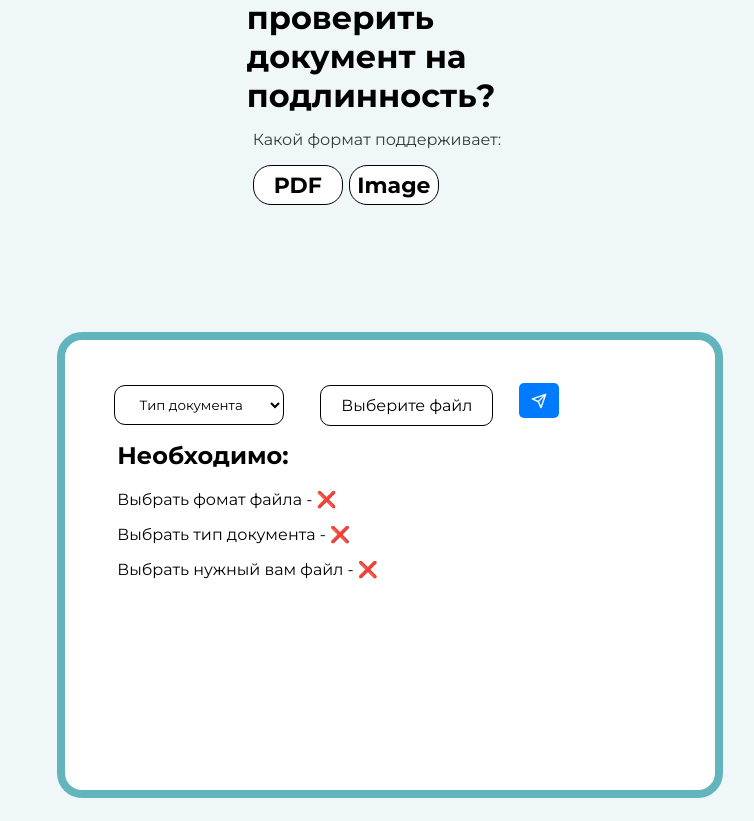
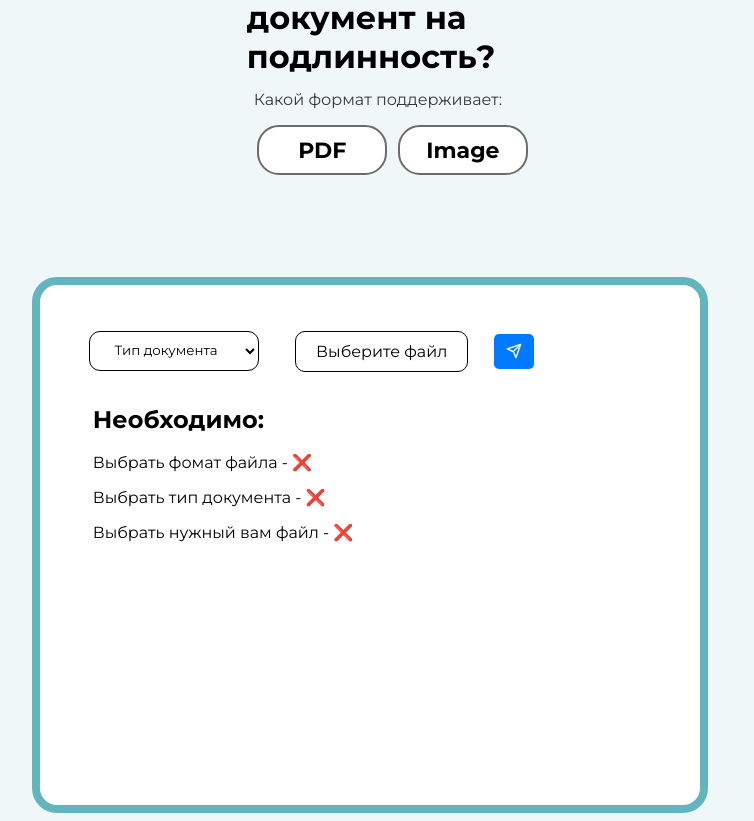
Before and after one commit to KakarovDamir/CheckMyDocs, an Angular app in the folder frontend/: page /documents in a window 1280 px wide. Shown: the part 260-1081 px from the top of the page, without its empty margins (14-768 px from the left). Built offline with nearby package versions, Linux system fonts and the light colour scheme.

Commit message:
some changes on front

```diff
--- a/frontend/src/app/documents/documents.component.css
+++ b/frontend/src/app/documents/documents.component.css
@@ -6,7 +6,7 @@
   .document-upload {
     margin-top: 15%;
     margin-left: 20%;
-    width: 300px;
+    width: 350px;
 }
 
 .document-upload p{
@@ -17,28 +17,28 @@
 .document-upload button{
     background-color: white;
     color: black;
-    margin-left: 2%;
-    width: 90px;
-    height: 40px;
+    margin-left: 3%;
+    width: 130px;
+    height: 50px;
     font-size: 22px;
     font-weight: bold;
-    border-radius: 18px;
+    border-radius: 22px;
     cursor: pointer;
-    border: 1px solid black;
+    border: 2px solid rgb(107, 107, 107);
 }
 .document-upload button:hover{
-    background-color: #37363644;
+    background-color: #84848444;
 }
 
   .documents {
     background-color: white;
     border-radius: 5px;
-    margin-top: 10%;
+    margin-top: 8%;
     border: 8px solid #63B5BD;
-    margin-left: 5%;
-    height: 450px;
+    margin-left: 3%;
+    height: 520px;
     overflow-y: auto;
-    width: 650px;
+    width: 660px;
     border-radius: 25px;
   }
 
@@ -95,7 +95,7 @@
 
   .file-input-container p{
     margin-left: 115%;
-    margin-top: -25%;
+    margin-top: -22%;
   }
 
   .Upload {
@@ -115,8 +115,6 @@
   }
 
 .rulls{
-  margin-top: -2%;
   margin-left: 8%;
   width: 90%;
-  font-family:Arial, Helvetica, sans-serif;
 }
```
